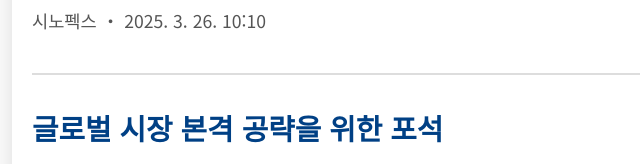
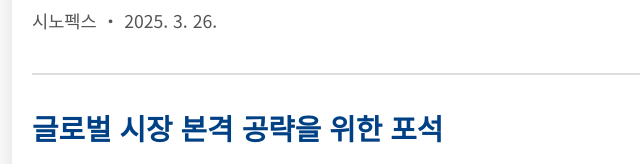
Before and after one commit to goodlight1234/news07, a plain HTML site: page index.html in a window 1280 px wide. Shown: the part 191-355 px from the top of the page, 158-798 px from the left. Drawn offline with Linux system fonts and the light colour scheme.

Commit message:
Update index.html

```diff
--- a/index.html
+++ b/index.html
@@ -183,7 +183,7 @@
 <div class="container">
     <div class="header">
         <h1>시노펙스, 국산화 혈액여과기 유럽 CE MDR 인증 위한 환자임상 개시!</h1>
-        <p class="meta-info">시노펙스 ・ 2025. 3. 26. 10:10</p>
+        <p class="meta-info">시노펙스 ・ 2025. 3. 26.</p>
     </div>
 
     <div class="content">
```
